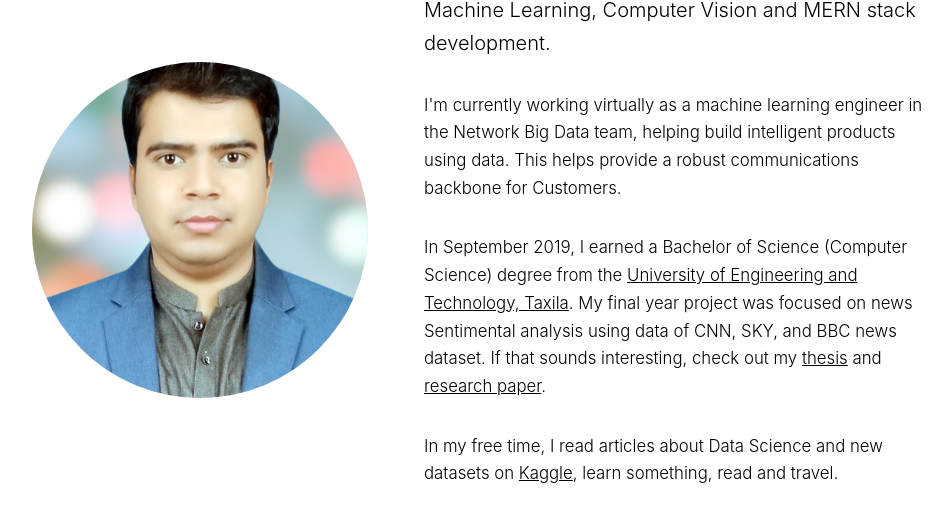
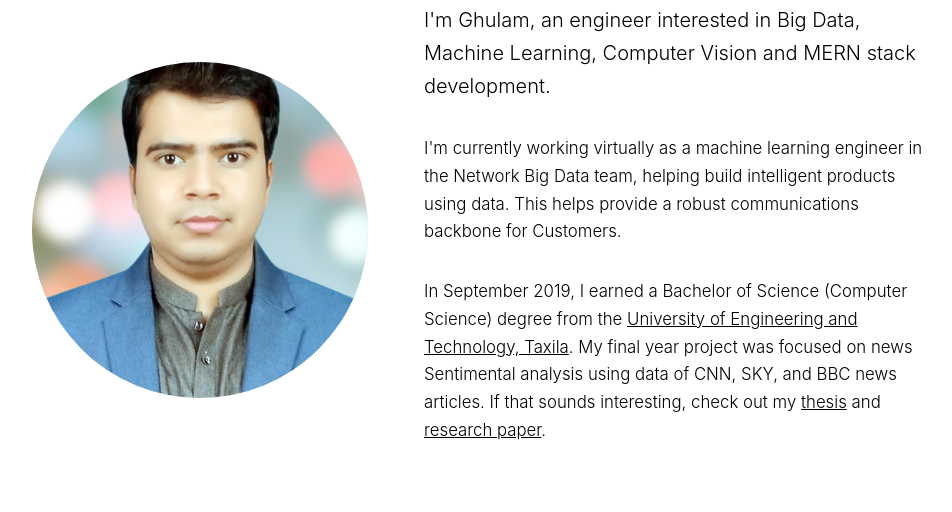
Before and after one commit to MrGM26/mrgm-portfolio, a plain HTML site: page index.html in a window 1280 px wide. Shown: the part 154-666 px from the top of the page, without its empty margins (160-1112 px from the left). Drawn offline with Linux system fonts and the light colour scheme.

Commit message:
updated
updated

```diff
--- a/index.html
+++ b/index.html
@@ -19,8 +19,7 @@
 							<h1>Hey there.</h1>
 							<p class="major">I'm Ghulam, an engineer interested in Big Data, Machine Learning, Computer Vision and MERN stack development.</p>
 							<p>I'm currently working virtually as a machine learning engineer in the Network Big Data team, helping build intelligent products using data. This helps provide a robust communications backbone for Customers.</p>
-							<p>In September 2019, I earned a Bachelor of Science (Computer Science) degree from the <a href="https://web.uettaxila.edu.pk/" target="_blank">University of Engineering and Technology, Taxila</a>. My final year project was focused on news Sentimental analysis using data of CNN, SKY, and BBC news dataset. If that sounds interesting, check out my <a href="https://atrium.lib.uoguelph.ca/xmlui/handle/10214/10284" target="_blank">thesis</a> and <a href="http://ieeexplore.ieee.org/document/7836665/" target="_blank">research paper</a>.</p>
-							<p>In my free time, I read articles about Data Science and new datasets on <a href="https://www.kaggle.com/">Kaggle</a>, learn something, read and travel.</p>
+							<p>In September 2019, I earned a Bachelor of Science (Computer Science) degree from the <a href="https://web.uettaxila.edu.pk/" target="_blank">University of Engineering and Technology, Taxila</a>. My final year project was focused on news Sentimental analysis using data of CNN, SKY, and BBC news articles. If that sounds interesting, check out my <a href="https://atrium.lib.uoguelph.ca/xmlui/handle/10214/10284" target="_blank">thesis</a> and <a href="http://ieeexplore.ieee.org/document/7836665/" target="_blank">research paper</a>.</p>
 							<div class="inner">
 							<ul class="icons">
 								<li><a href="https://www.linkedin.com/in/mrgm26/" target="_blank" class="icon style1 fa-linkedin"><span class="label">LinkedIn</span></a></li>
```
